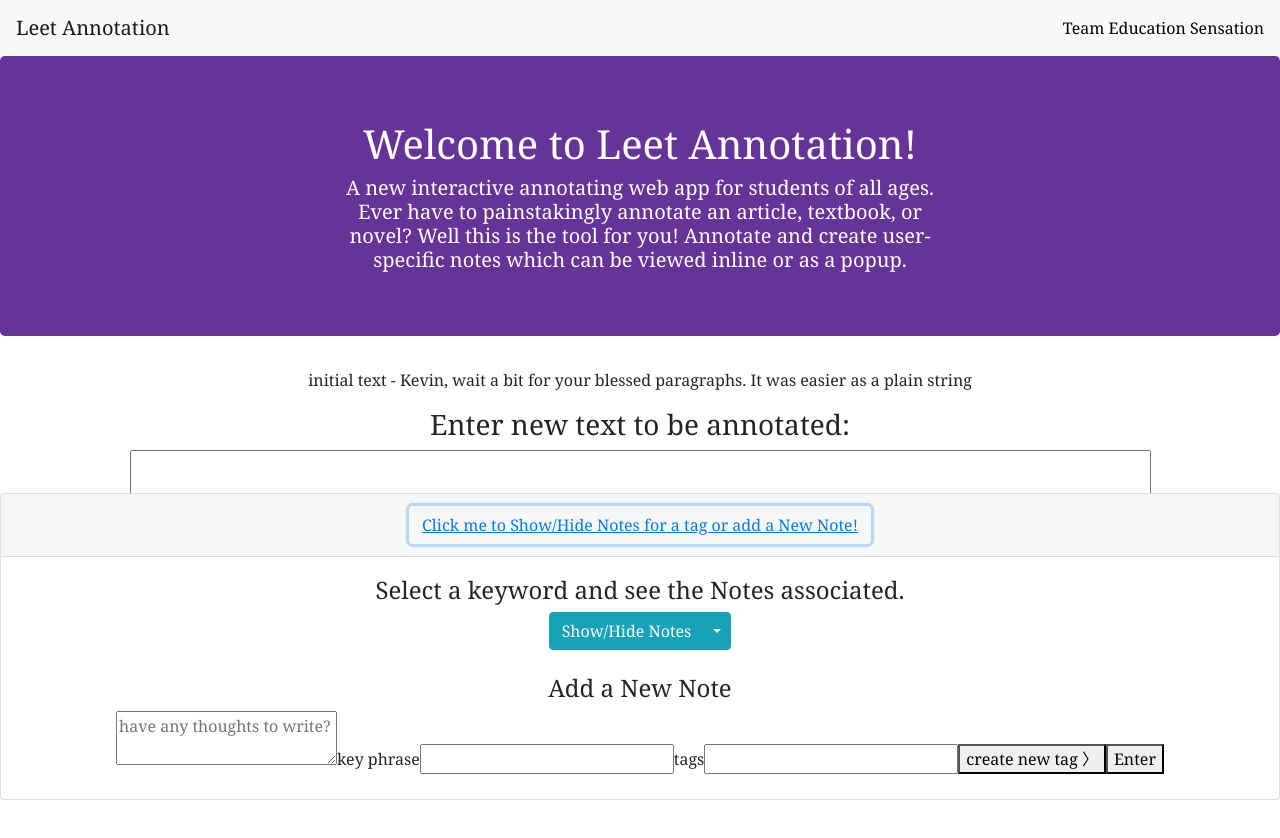
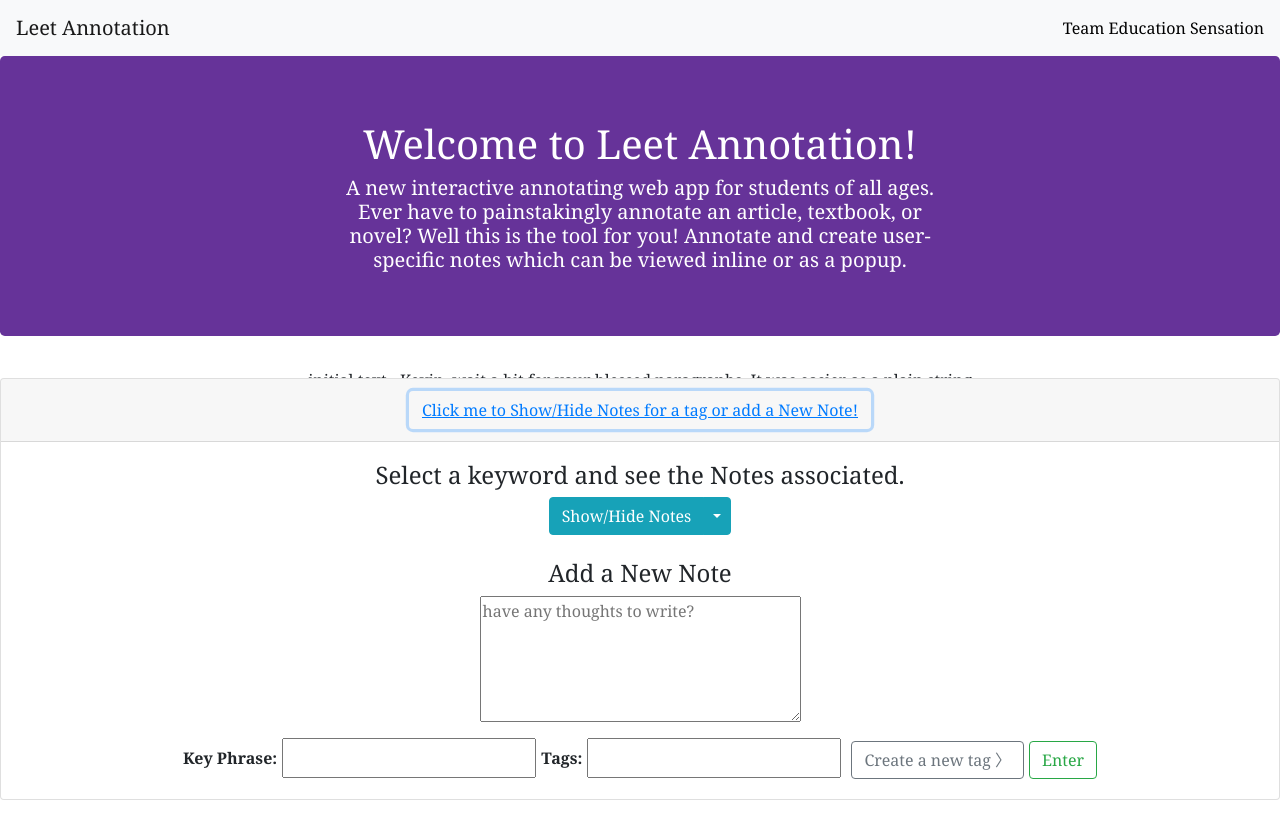
Before and after one commit to Education-Sensation/Leet-Annotation, a React (Create React App) app: page / in a window 1280 px wide. Both pictures are taken after a click on the button "Click me to Show/Hide Notes for a tag or add a New Note!". Shown: the top 838 px of the page. Built offline with nearby package versions, Linux system fonts and the light colour scheme.

Commit message:
Added button styling to mutliple components

```diff
--- a/src/App.css
+++ b/src/App.css
@@ -44,6 +44,39 @@
   margin-bottom: 10px;
 }
 
+.keyphrase {
+  margin-left: 5px;
+  margin-right: 5px;
+  height: 40px;
+}
+
+.newnote {
+  margin-bottom: 10px;
+}
+
+.tags {
+  margin-left: 5px;
+  margin-right: 10px;
+  height: 40px;
+}
+
+.createNewTag {
+  margin-right: 5px;
+}
+
+.newTag {
+  margin-top: 20px;
+}
+
+.tag-input {
+  height: 40px;
+}
+
+.enterTag {
+  margin-left: 5px;
+  margin-right: 5px;
+}
+
 @media (prefers-reduced-motion: no-preference) {
   .App-logo {
     animation: App-logo-spin infinite 20s linear;
--- a/src/addNoteForm.js
+++ b/src/addNoteForm.js
@@ -28,34 +28,53 @@ export default class AddNoteForm extends React.Component {
         <h4>Add a New Note</h4>
         <form>
           <label htmlFor="note-field"></label>
+
           <textarea
+            className="newnote"
             name="note-field"
             id="note-field"
             placeholder="have any thoughts to write?"
+            cols="30"
+            rows="5"
           ></textarea>
+          <br />
 
-          <label htmlFor="keyphrase-field">key phrase</label>
+          <label htmlFor="keyphrase-field">
+            <strong>Key Phrase:</strong>{" "}
+          </label>
           <input
+            className="keyphrase"
             name="keyphrase-field"
             id="keyphrase-field"
             type="text"
           ></input>
 
-          <label htmlFor="tags-field">tags</label>
-          <input name="tags-field" id="tags-field" type="text"></input>
+          <label htmlFor="tags-field">
+            <strong>Tags: </strong>{" "}
+          </label>
+          <input
+            className="tags"
+            name="tags-field"
+            id="tags-field"
+            type="text"
+          ></input>
 
           {/* shows <AddTagForm /> */}
-          <button
+          <Button
+            className="createNewTag"
+            variant="outline-secondary"
             type="button"
             onClick={() => {
               this.handleTagFormDisplay(false);
             }}
           >
-            create new tag &#12297;
-          </button>
+            Create a new tag &#12297;
+          </Button>
 
           {/* add this note to the App component’s dictionary */}
-          <button type="button">Enter</button>
+          <Button variant="outline-success" type="button">
+            Enter
+          </Button>
         </form>
 
         {tagForm}
--- a/src/addTagForm.js
+++ b/src/addTagForm.js
@@ -1,4 +1,5 @@
 import React from "react";
+import Button from "react-bootstrap/Button";
 
 export default class AddTagForm extends React.Component {
   constructor(props) {
@@ -12,17 +13,29 @@ export default class AddTagForm extends React.Component {
 
   render() {
     return (
-      <div>
+      <div className="newTag">
         <h4>New Tag</h4>
         <form>
           <label htmlFor="new-tag"></label>
-          <input id="new-tag" name="new-tag" type="text"></input>
-          <button type="button">Enter</button>
+          <input
+            className="tag-input"
+            id="new-tag"
+            name="new-tag"
+            type="text"
+          ></input>
+
+          <Button className="enterTag" variant="outline-success" type="button">
+            Enter
+          </Button>
           {""}
           {/* updates <App /> state with the input's value */}
-          <button type="button" onClick={this.handleClick}>
+          <Button
+            className="cancelTag"
+            variant="danger"
+            onClick={this.handleClick}
+          >
             Cancel
-          </button>
+          </Button>
           {""}
         </form>
         {/* hides form */}
```
